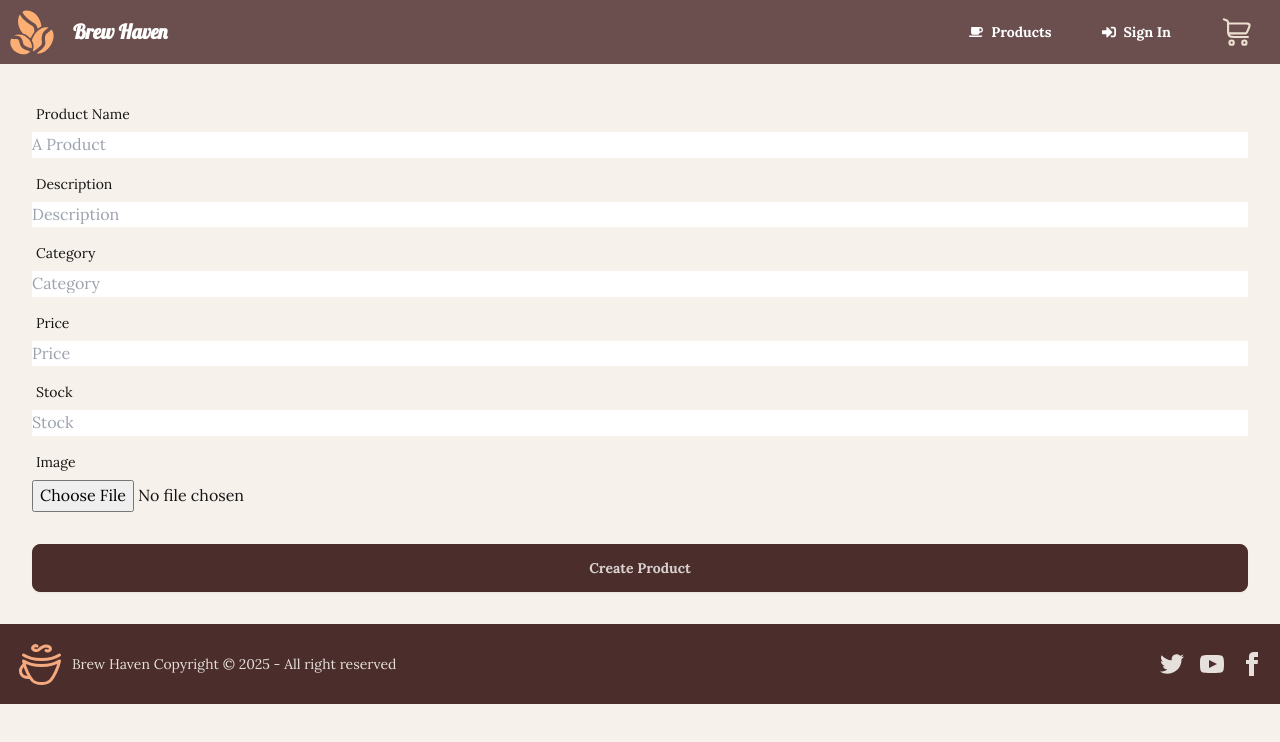
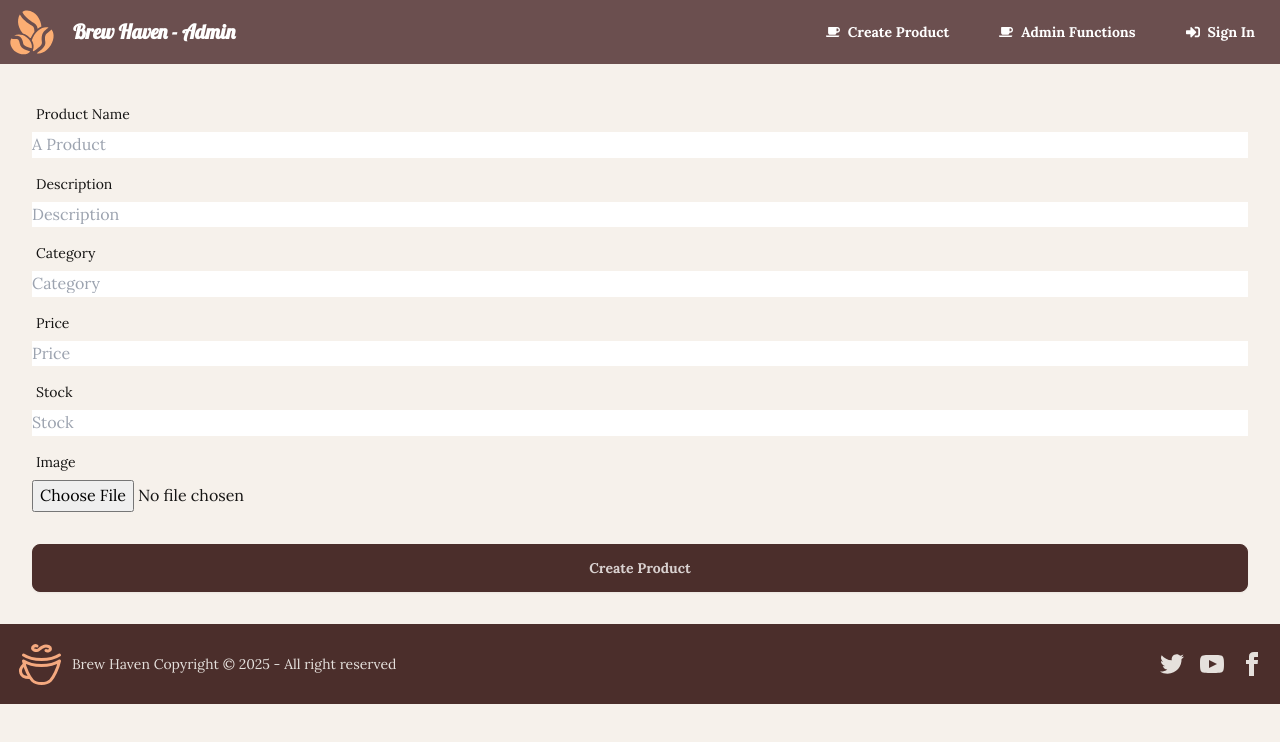
Before and after one commit to JenniferT9462/coffee-shop-frontend, a Next.js app: page /admin/create in a window 1280 px wide. Shown: the top 742 px of the page. Built offline with nearby package versions, Linux system fonts and the light colour scheme; a web font is replaced by a local one.

Commit message:
Add new admin components

```diff
--- a/src/pages/admin/create.js
+++ b/src/pages/admin/create.js
@@ -1,6 +1,6 @@
 import Button from "@/components/Button";
 import Footer from "@/components/Footer";
-import Header from "@/components/Header";
+import AdminNavBar from "@/components/AdminNavBar";
 import useAuth from "@/hooks/auth";
 
 export default function CreateProduct() {
@@ -71,7 +71,7 @@ export default function CreateProduct() {
 
   return (
     <>
-      <Header />
+      <AdminNavBar />
       {/* Add encType="multipart/form-data" attribute for image file */}
       <form className="card-body" onSubmit={onSubmit} encType="multipart/form-data">
         <div className="form-control">
```
